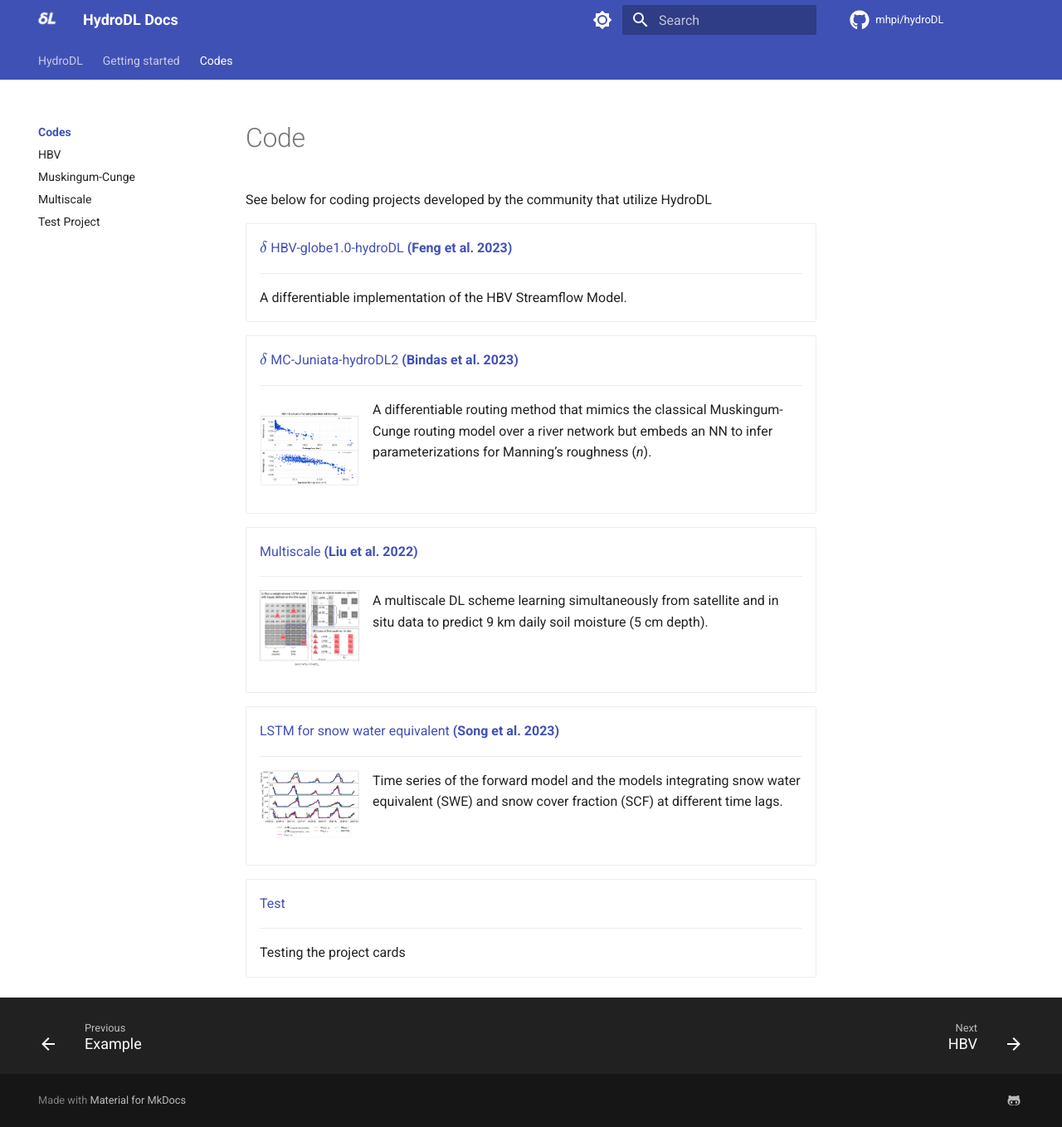
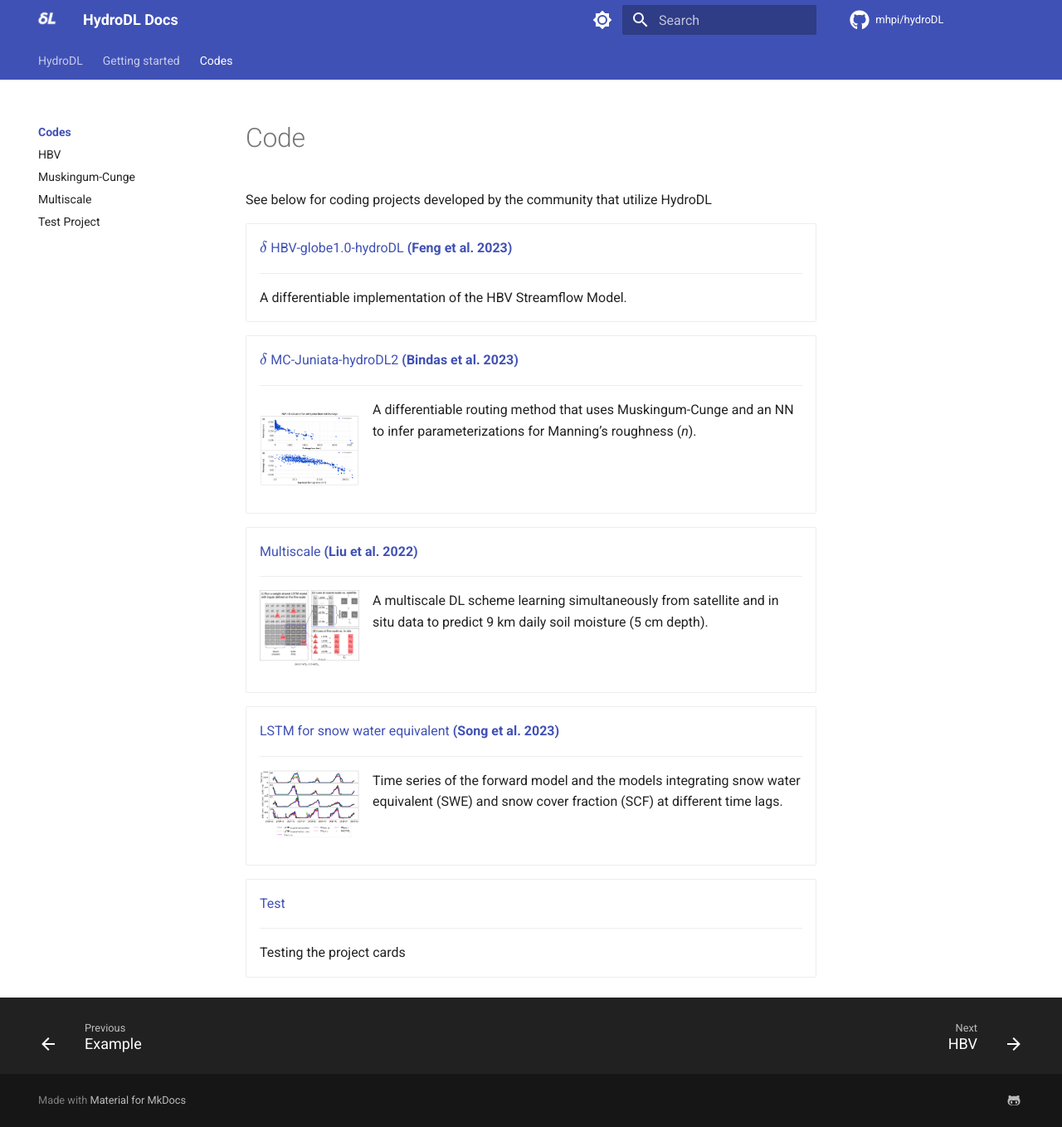
Before and after one commit to mhpi/mhpi.github.io, an MkDocs documentation site: the page built from docs/codes/index.md, in a window 1280 px wide and 1358 px high. Shown: the whole window at 83% size. Built offline with MkDocs 1.6.1 and Material for MkDocs 9.7.7, drawn with Linux system fonts in a browser that asks for light colours; a script that is not in the unit is left out; comment, search, counter and statistics services are not loaded.

```diff
--- a/docs/codes/index.md
+++ b/docs/codes/index.md
@@ -22,7 +22,7 @@
 
     ---
 ![Manning's n recovery against USGS Data](../assets/project-figures/bindas_2023.png){align="left" width="120"}
-A differentiable routing method that mimics the classical Muskingum-Cunge routing model over a river network but embeds an NN to infer parameterizations for Manning’s roughness (_n_).
+A differentiable routing method that uses Muskingum-Cunge and an NN to infer parameterizations for Manning’s roughness (_n_).
 
 
   </div>
```
